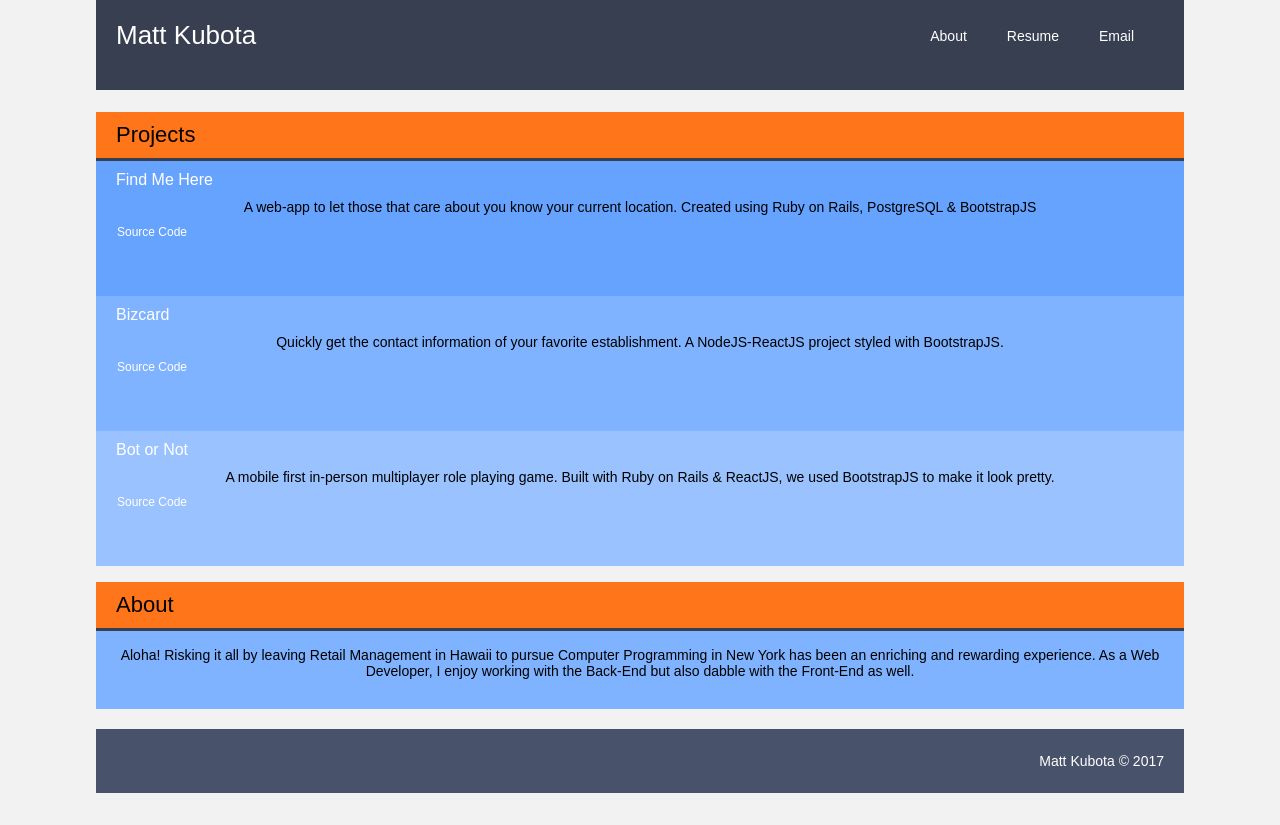
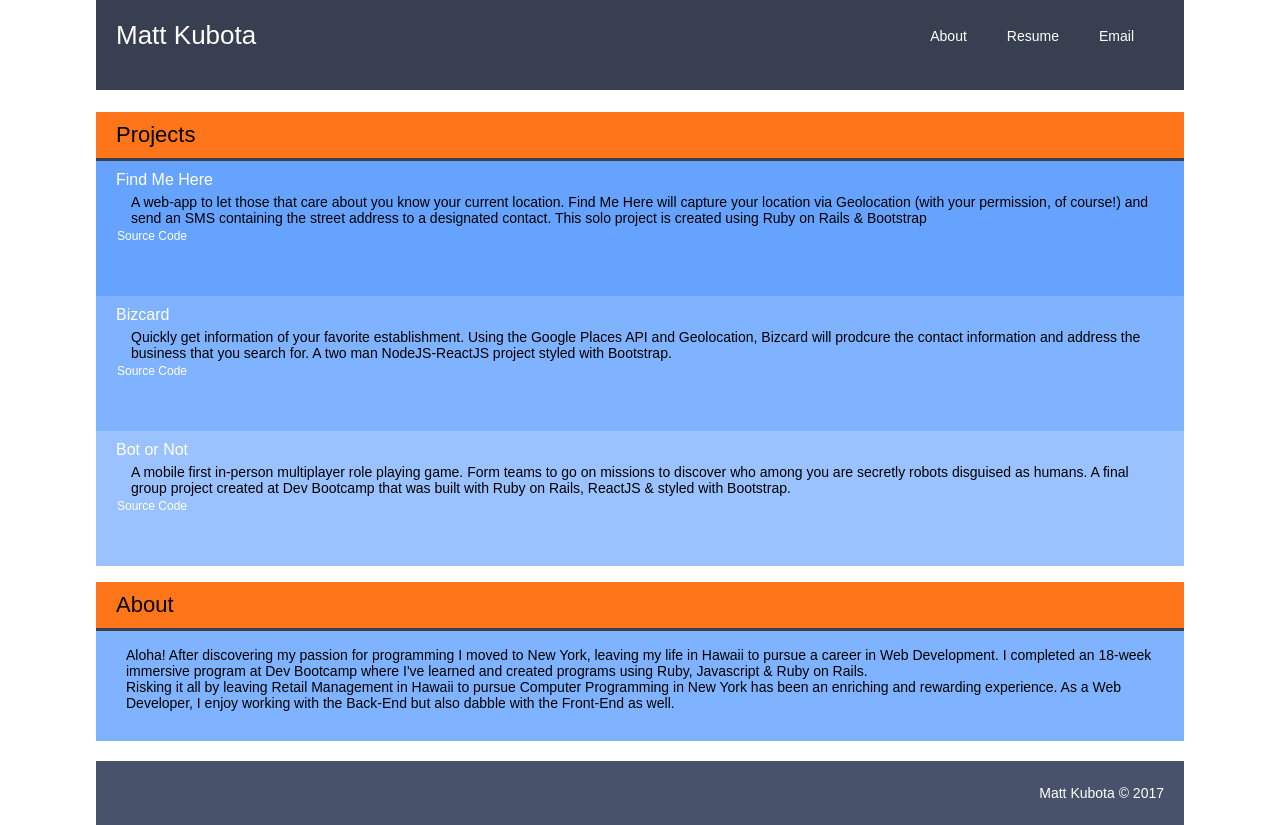
Before and after one commit to mattk5/homepage, a React (Create React App) app: page / in a window 1280 px wide. Before the commit the page ends 800 px from the top, so only its background shows below. Built offline with nearby package versions, Linux system fonts and the light colour scheme.

Commit message:
working on the about section

```diff
--- a/src/App.css
+++ b/src/App.css
@@ -1,5 +1,6 @@
 body {
-	background-color: #f2f2f2;
+	background-color: white;
+	/*#f2f2f2;*/
 	/*#c4c9d4;*/
 	/*#D8DBE2;*/
 }
--- a/src/about.css
+++ b/src/about.css
@@ -18,6 +18,5 @@
 .about-body {
 	font-size: 14px;
 	font-weight: 100;
-	padding: 0px 10px 30px 10px;
-	text-align: center;
+	padding: 0px 30px 30px 30px;
 }
--- a/src/about.js
+++ b/src/about.js
@@ -10,7 +10,7 @@ export default class About extends Component {
 			<div>
 				<div className="about">
 					<p className="about-title"><a name="about" id="about-land">About</a></p>
-					<p className="about-body">Aloha! Risking it all by leaving Retail Management in Hawaii to pursue Computer Programming in New York has been an enriching and rewarding experience. As a Web Developer, I enjoy working with the Back-End but also dabble with the Front-End as well. </p>
+					<p className="about-body">Aloha! After discovering my passion for programming I moved to New York, leaving my life in Hawaii to pursue a career in Web Development. I completed an 18-week immersive program at Dev Bootcamp where I've learned and created programs using Ruby, Javascript & Ruby on Rails. <br/> Risking it all by leaving Retail Management in Hawaii to pursue Computer Programming in New York has been an enriching and rewarding experience. As a Web Developer, I enjoy working with the Back-End but also dabble with the Front-End as well. </p>
 				</div>
 				<Footer />
 			</div>
--- a/src/body.css
+++ b/src/body.css
@@ -19,11 +19,11 @@
 .each-title {
 	font-size: 16px;
 	font-weight: 200;
-	padding: 10px 0 10px 10px;
+	padding: 10px 0 5px 10px;
 	margin-left: 10px;
 }
 
-#each-link {
+.each-link {
 	text-decoration: none;
 	color: white;
 }
@@ -31,16 +31,13 @@
 .each-description {
 	font-size: 14px;
 	font-weight: 100;
-	padding: 0px 25px 0px 25px;
-	text-align: center;
+	padding: 0px 35px 0px 35px;
 }
 
 .each-source {
-	margin-top: 10px;
+	margin-left: 21px;
 	text-decoration: none;
 	color: white;
 	font-size: 12px;
 	font-weight: 100;
-	margin-left: 21px;
-	float: left;
 }
--- a/src/body.js
+++ b/src/body.js
@@ -15,7 +15,7 @@ export default class Body extends Component {
 					}
 					return(
 						<div className="each-project" style={divBackground}>
-							<div className="each-title"><a href={project.url} id="each-link">{project.name}</a></div>
+							<div className="each-title"><a href={project.url} className="each-link">{project.name}</a></div>
 							<div className="each-description">{project.description}</div>
 							<a className="each-source" href={project.source}>Source Code</a>
 						</div>
--- a/src/data/projects.js
+++ b/src/data/projects.js
@@ -1,21 +1,21 @@
 const projects = [
 	{
 		name: 'Find Me Here',
-		description: 'A web-app to let those that care about you know your current location. Created using Ruby on Rails, PostgreSQL & BootstrapJS',
+		description: 'A web-app to let those that care about you know your current location. Find Me Here will capture your location via Geolocation (with your permission, of course!) and send an SMS containing the street address to a designated contact. This solo project is created using Ruby on Rails & Bootstrap',
 		source: 'https://github.com/mattk5/findmehere',
 		url: 'https://findmehere.herokuapp.com',
 		backgroundColor: '#66a3ff',
 	},
 	{
 		name: 'Bizcard',
-		description: 'Quickly get the contact information of your favorite establishment. A NodeJS-ReactJS project styled with BootstrapJS.',
+		description: 'Quickly get information of your favorite establishment. Using the Google Places API and Geolocation, Bizcard will prodcure the contact information and address the business that you search for. A two man NodeJS-ReactJS project styled with Bootstrap.',
 		source: 'https://github.com/mattk5/biz-card',
 		url: 'https://beta-bizcard.herokuapp.com',
 		backgroundColor: '#80b3ff',
 	},
 	{
 		name: 'Bot or Not',
-		description: 'A mobile first in-person multiplayer role playing game. Built with Ruby on Rails & ReactJS, we used BootstrapJS to make it look pretty.',
+		description: 'A mobile first in-person multiplayer role playing game. Form teams to go on missions to discover who among you are secretly robots disguised as humans. A final group project created at Dev Bootcamp that was built with Ruby on Rails, ReactJS & styled with Bootstrap.',
 		source: 'https://github.com/mattk5/bot-or-not',
 		url: 'https://bot-or-not.herokuapp.com',
 		backgroundColor: '#99c2ff',
```
